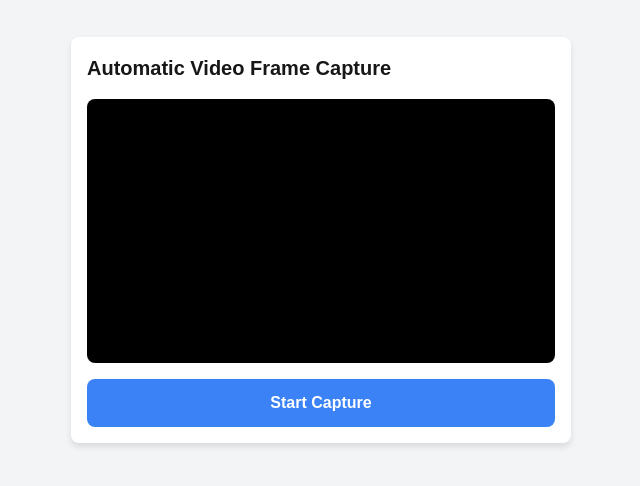
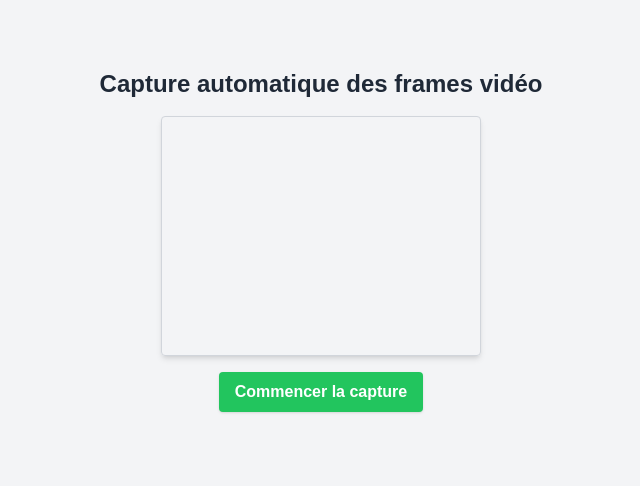
Before and after one commit to Henintsoaaa/takecare, a Next.js app: page /video in a window 1280 px wide. Shown: the part 160-646 px from the top of the page, without its empty margins (319-959 px from the left). Built offline with nearby package versions, Linux system fonts and the light colour scheme; no server answers.

Commit message:
video IA

```diff
--- a/components/LangueSigne.tsx
+++ b/components/LangueSigne.tsx
@@ -1,4 +1,5 @@
 "use client";
+
 import React, { useRef, useState, useEffect } from "react";
 
 const VideoCapture = () => {
@@ -7,7 +8,6 @@ const VideoCapture = () => {
   const [screenshot, setScreenshot] = useState<string | null>(null);
   const [prediction, setPrediction] = useState("");
   const [isCapturing, setIsCapturing] = useState(false);
-  const [error, setError] = useState<string | null>(null);
 
   useEffect(() => {
     const startCamera = async () => {
@@ -19,10 +19,7 @@ const VideoCapture = () => {
           videoRef.current.srcObject = stream;
         }
       } catch (error) {
-        setError(
-          "Error accessing camera. Please make sure you have granted camera permissions."
-        );
-        console.error("Error accessing camera:", error);
+        console.error("Erreur lors de l'accès à la caméra :", error);
       }
     };
 
@@ -35,10 +32,10 @@ const VideoCapture = () => {
     if (isCapturing) {
       interval = setInterval(() => {
         captureAndSend();
-      }, 3000); // Capture every 3 seconds
+      }, 3000); // Capture toutes les 3 secondes
     }
 
-    return () => clearInterval(interval);
+    return () => clearInterval(interval); // Nettoyage de l'intervalle lors du démontage ou de l'arrêt
   }, [isCapturing]);
 
   const captureAndSend = async () => {
@@ -48,9 +45,9 @@ const VideoCapture = () => {
     if (!canvas || !video) return;
 
     const context = canvas.getContext("2d");
-    if (!context) return;
-
+    if (context) {
       context.drawImage(video, 0, 0, canvas.width, canvas.height);
+    }
     const imageData = canvas.toDataURL("image/png");
     setScreenshot(imageData);
 
@@ -71,152 +68,54 @@ const VideoCapture = () => {
         const data = await response.json();
         setPrediction((prev) => prev + (data.prediction || ""));
       } catch (error) {
-        setError("Error sending image. Please check your network connection.");
-        console.error("Error sending image:", error);
+        console.error("Erreur lors de l'envoi de l'image :", error);
       }
     }, "image/png");
   };
 
   return (
-    <div
-      style={{
-        minHeight: "100vh",
-        backgroundColor: "#f3f4f6",
-        padding: "16px",
-        display: "flex",
-        flexDirection: "column",
-        alignItems: "center",
-        justifyContent: "center",
-      }}
-    >
-      <div
-        style={{
-          width: "100%",
-          maxWidth: "500px",
-          backgroundColor: "#fff",
-          borderRadius: "8px",
-          boxShadow: "0 4px 6px rgba(0, 0, 0, 0.1)",
-          padding: "16px",
-        }}
-      >
-        <h1
-          style={{ fontSize: "20px", fontWeight: "bold", marginBottom: "16px" }}
-        >
-          Automatic Video Frame Capture
+    <div className="min-h-screen bg-gray-100 flex flex-col items-center justify-center p-4">
+      <h1 className="text-2xl font-bold text-gray-800 mb-4">
+        Capture automatique des frames vidéo
       </h1>
-        {error && (
-          <div
-            style={{
-              backgroundColor: "#fee2e2",
-              color: "#b91c1c",
-              borderRadius: "8px",
-              padding: "8px",
-              marginBottom: "16px",
-            }}
-          >
-            <strong>Error:</strong> {error}
-          </div>
-        )}
-        <div
-          style={{
-            position: "relative",
-            marginBottom: "16px",
-            borderRadius: "8px",
-            overflow: "hidden",
-            backgroundColor: "#000",
-            aspectRatio: "16/9",
-          }}
-        >
+      <div className="relative">
         <video
           ref={videoRef}
           autoPlay
           playsInline
-            style={{ width: "100%", height: "100%", objectFit: "cover" }}
-            aria-label="Video feed"
+          className="w-80 h-60 border border-gray-300 rounded shadow-md"
         ></video>
         <canvas
           ref={canvasRef}
           width="640"
           height="480"
-            style={{ display: "none" }}
+          className="hidden"
         ></canvas>
       </div>
+      <div className="mt-4">
         <button
           onClick={() => setIsCapturing((prev) => !prev)}
-          style={{
-            width: "100%",
-            backgroundColor: isCapturing ? "#ef4444" : "#3b82f6",
-            color: "#fff",
-            border: "none",
-            borderRadius: "8px",
-            padding: "12px",
-            fontWeight: "bold",
-            cursor: "pointer",
-          }}
+          className={`px-4 py-2 font-semibold rounded shadow ${
+            isCapturing
+              ? "bg-red-500 hover:bg-red-600"
+              : "bg-green-500 hover:bg-green-600"
+          } text-white`}
         >
-          {isCapturing ? "Stop Capture" : "Start Capture"}
+          {isCapturing ? "Arrêter la capture" : "Commencer la capture"}
         </button>
+      </div>
       {screenshot && (
-          <div style={{ marginTop: "16px" }}>
-            <h3
-              style={{
-                fontSize: "14px",
-                fontWeight: "bold",
-                marginBottom: "8px",
-              }}
-            >
-              Latest Capture:
-            </h3>
         <img
           src={screenshot}
-              alt="Latest captured frame"
-              style={{
-                width: "100%",
-                borderRadius: "8px",
-                border: "1px solid #e5e7eb",
-              }}
+          alt="Screenshot"
+          className="mt-4 border border-gray-300 rounded shadow-md"
         />
-          </div>
       )}
       {prediction && (
-          <div style={{ marginTop: "16px" }}>
-            <h3
-              style={{
-                fontSize: "14px",
-                fontWeight: "bold",
-                marginBottom: "8px",
-              }}
-            >
-              Traduction e l'image:
-            </h3>
-            <p style={{ fontSize: "14px", color: "#6b7280" }}>{prediction}</p>
-          </div>
+        <p className="mt-2 text-lg text-gray-800 font-medium">
+          Prédiction : {prediction}
+        </p>
       )}
-        {isCapturing && (
-          <div
-            style={{
-              marginTop: "16px",
-              display: "flex",
-              alignItems: "center",
-              color: "#6b7280",
-              fontSize: "14px",
-            }}
-          >
-            <div
-              style={{
-                marginRight: "8px",
-                animation: "spin 1s linear infinite",
-                border: "4px solid #6b7280",
-                borderTop: "4px solid transparent",
-                borderRadius: "50%",
-                width: "16px",
-                height: "16px",
-              }}
-            ></div>
-            Capturing frames...
-          </div>
-        )}
-      </div>
     </div>
   );
 };
```
Lines whose indentation alone changed are shown as unchanged.
